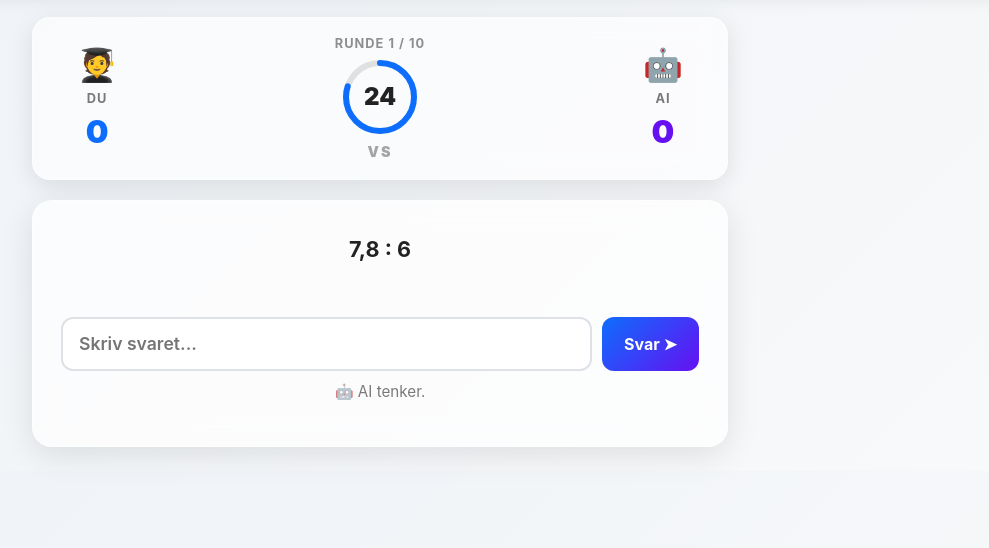
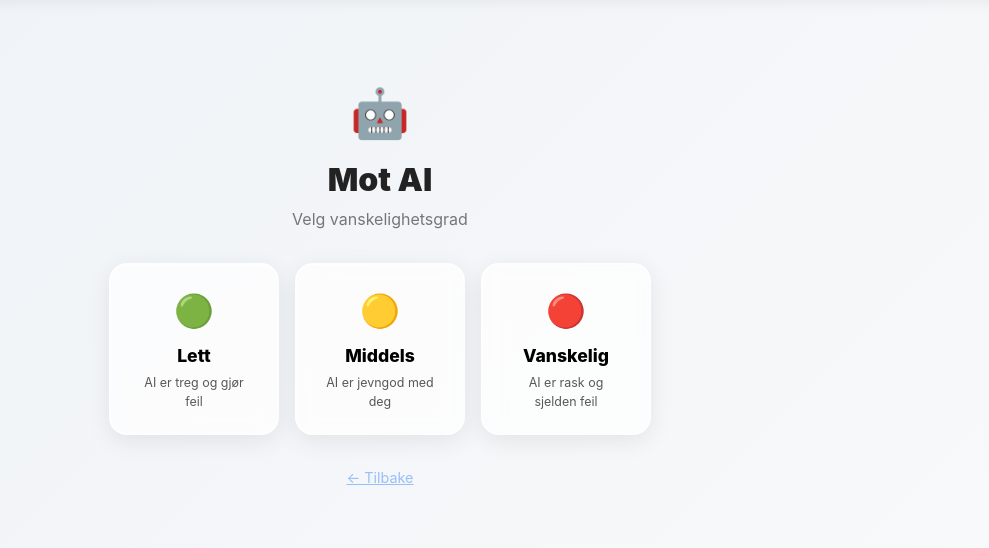
Before and after one commit to MonoMatte/monomatematikk, a Flask app: page /pvp/mot-ai in a window 1280 px wide. Shown: the part 77-625 px from the top of the page, without its empty margins (260-1249 px from the left). Run offline with Flask 3, Linux system fonts and the light colour scheme; a user stored in the database is signed in.

Commit message:
Update pvp_ai.html

```diff
--- a/templates/pvp_ai.html
+++ b/templates/pvp_ai.html
@@ -3,6 +3,34 @@
 {% block body %}
 
 <div class="container py-4" style="max-width:720px;">
+
+    <!-- DIFFICULTY SELECTOR (shown before game starts) -->
+    <div id="difficultyScreen" style="text-align:center;padding:60px 20px;">
+        <div style="font-size:3rem;margin-bottom:12px;">🤖</div>
+        <h2 style="font-weight:900;margin-bottom:8px;">Mot AI</h2>
+        <p style="opacity:.6;margin-bottom:32px;">Velg vanskelighetsgrad</p>
+        <div style="display:flex;gap:16px;justify-content:center;flex-wrap:wrap;">
+            <button class="pvp-diff-btn" onclick="startMedVanskelighet('easy')">
+                <div class="pvp-diff-icon">🟢</div>
+                <div class="pvp-diff-name">Lett</div>
+                <div class="pvp-diff-desc">AI er treg og gjør feil</div>
+            </button>
+            <button class="pvp-diff-btn" onclick="startMedVanskelighet('medium')">
+                <div class="pvp-diff-icon">🟡</div>
+                <div class="pvp-diff-name">Middels</div>
+                <div class="pvp-diff-desc">AI er jevngod med deg</div>
+            </button>
+            <button class="pvp-diff-btn" onclick="startMedVanskelighet('hard')">
+                <div class="pvp-diff-icon">🔴</div>
+                <div class="pvp-diff-name">Vanskelig</div>
+                <div class="pvp-diff-desc">AI er rask og sjelden feil</div>
+            </button>
+        </div>
+        <a href="/pvp" style="display:block;margin-top:32px;opacity:.4;font-size:.9rem;">← Tilbake</a>
+    </div>
+
+    <!-- GAME (hidden until difficulty chosen) -->
+    <div id="gameScreen" style="display:none;">
 
     <!-- HEADER -->
     <div class="pvp-game-header">
@@ -30,6 +58,7 @@
         <div class="pvp-player pvp-player-ai">
             <div class="pvp-player-icon">🤖</div>
             <div class="pvp-player-name">AI</div>
+            <div id="aiDiffBadge" style="font-size:.7rem;opacity:.6;"></div>
             <div class="pvp-score-val" id="scoreAI">0</div>
         </div>
     </div>
@@ -70,6 +99,7 @@
         <a href="/pvp" style="display:block;margin-top:12px;opacity:.5;font-size:.9rem;">← Velg modus</a>
     </div>
 
+    </div><!-- /gameScreen -->
 </div>
 
 <script>
@@ -85,20 +115,39 @@ let timerVal = BASE_TIME;
 let timerInterval = null;
 let aiTimeout = null;
 let roundDone = false;
-let playerAnsweredAt = null;  // seconds remaining when player answered
+let playerAnsweredAt = null;
 let aiAnsweredAt = null;
+let difficulty = 'medium';
 
-// AI difficulty: seconds remaining when AI answers (random within range)
-function aiThinkTime() {
-    // Difficulty ramps up: rounds 1-3 = slow AI, 4-7 = medium, 8-10 = fast
-    if (round <= 3) return BASE_TIME - _rand(12, 22);   // answers at 8-18s remaining
-    if (round <= 7) return BASE_TIME - _rand(8, 18);    // answers at 12-22s remaining
-    return BASE_TIME - _rand(4, 12);                    // answers at 18-26s remaining
+/*
+  AI-oppførsel per vanskelighetsgrad:
+  - waitMin/waitMax: sekunder FRA voppretter vises til AI "svarer"
+  - correctChance:   sannsynlighet (0-1) at AI svarer RIKTIG
+
+  Lett:      AI venter 18-28s, svarer riktig 35% av tiden
+  Middels:   AI venter  8-18s, svarer riktig 70% av tiden
+  Vanskelig: AI venter  2-7s,  svarer riktig 92% av tiden
+*/
+const DIFF = {
+    easy:   { waitMin: 18, waitMax: 28, correctChance: 0.35 },
+    medium: { waitMin:  8, waitMax: 18, correctChance: 0.70 },
+    hard:   { waitMin:  2, waitMax:  7, correctChance: 0.92 },
+};
+
+function startMedVanskelighet(d) {
+    difficulty = d;
+    document.getElementById('difficultyScreen').style.display = 'none';
+    document.getElementById('gameScreen').style.display = 'block';
+    const badges = { easy:'🟢 Lett', medium:'🟡 Middels', hard:'🔴 Vanskelig' };
+    document.getElementById('aiDiffBadge').textContent = badges[d];
+    startRunde();
 }
+
 function _rand(a, b) { return Math.floor(Math.random() * (b - a + 1)) + a; }
 
 async function hentOppgave() {
-    const res = await fetch('/pvp/ai-oppgave');
+    // Send difficulty til server så riktig oppgavepool brukes
+    const res = await fetch('/pvp/ai-oppgave?diff=' + difficulty);
     return await res.json();
 }
 
@@ -120,102 +169,107 @@ async function startRunde() {
     document.getElementById('answerInput').className = 'pvp-answer-input';
     document.getElementById('submitBtn').disabled = false;
     document.getElementById('questionCard').style.display = 'block';
-    animateDots();
+    startDots();
 
+    // Last oppgave fra server
     const oppgave = await hentOppgave();
     currentAnswer = oppgave.a;
     document.getElementById('questionText').textContent = oppgave.q;
 
+    // Start timer og AI KUN etter at spørsmål er synlig
     startTimer();
+    scheduleAI();
+}
 
-    // Schedule AI answer
-    const aiAt = aiThinkTime();
+function scheduleAI() {
+    clearTimeout(aiTimeout);
+    const cfg = DIFF[difficulty];
+
+    // Bestem nå om AI vil svare riktig denne runden
+    const willBeCorrect = Math.random() < cfg.correctChance;
+
+    // Trekk ventetid i sekunder
+    const waitSec = _rand(cfg.waitMin, cfg.waitMax);
+
     aiTimeout = setTimeout(() => {
-        if (!roundDone) aiSvarer(aiAt);
-    }, (BASE_TIME - aiAt) * 1000);
+        if (roundDone) return;
+        document.getElementById('aiThinking').style.display = 'none';
+
+        if (willBeCorrect) {
+            // AI svarer riktig
+            aiAnsweredAt = timerVal;
+
+            if (playerAnsweredAt !== null) {
+                // Spiller var allerede ferdig — avslutt runden
+                avsluttRunde();
+            } else {
+                // Spiller tenker fortsatt — vis melding, kutt timer
+                showStatus('🤖 AI svarte riktig! Du har <strong>' + timerVal + 's</strong> igjen...', 'pvp-status-ai');
+                if (timerVal > 8) timerVal = 8;
+            }
+        } else {
+            // AI svarer feil — spiller får sjansen alene
+            showStatus('🤖 AI svarte feil! Din sjanse ✨', 'pvp-status-win');
+            // AI prøver ikke igjen — runden fortsetter til timeout eller spiller svarer
+        }
+    }, waitSec * 1000);
+}
+
+function showStatus(html, cls) {
+    const row = document.getElementById('statusRow');
+    row.style.display = 'flex';
+    row.className = 'pvp-status-row ' + cls;
+    document.getElementById('statusMsg').innerHTML = html;
 }
 
 function startTimer() {
     clearInterval(timerInterval);
     timerVal = BASE_TIME;
     updateTimerUI();
-
     timerInterval = setInterval(() => {
         timerVal--;
         updateTimerUI();
         if (timerVal <= 0) {
             clearInterval(timerInterval);
-            if (!roundDone) ingenSvarte();
+            if (!roundDone) avsluttRunde();
         }
     }, 1000);
 }
 
 function updateTimerUI() {
     document.getElementById('timerNum').textContent = timerVal;
-    const pct = timerVal / BASE_TIME;
-    const offset = CIRCUMFERENCE * (1 - pct);
-    document.getElementById('timerArc').style.strokeDashoffset = offset;
     const arc = document.getElementById('timerArc');
-    if (timerVal <= 10) arc.style.stroke = '#dc3545';
-    else if (timerVal <= 20) arc.style.stroke = '#fd7e14';
-    else arc.style.stroke = '#0d6efd';
+    arc.style.strokeDashoffset = CIRCUMFERENCE * (1 - timerVal / BASE_TIME);
+    arc.style.stroke = timerVal <= 10 ? '#dc3545' : timerVal <= 20 ? '#fd7e14' : '#0d6efd';
 }
 
 function sjekkSvar() {
     if (roundDone) return;
-    const svar = document.getElementById('answerInput').value.trim();
-    if (!svar) return;
+    const raw = document.getElementById('answerInput').value.trim();
+    if (!raw) return;
 
     const input = document.getElementById('answerInput');
-    const btn = document.getElementById('submitBtn');
+    const normalize = s => s.replace(',', '.').toLowerCase().trim();
 
-    if (svar.replace(',','.').toLowerCase() === currentAnswer.replace(',','.').toLowerCase()) {
+    if (normalize(raw) === normalize(currentAnswer)) {
         playerAnsweredAt = timerVal;
         input.disabled = true;
-        btn.disabled = true;
+        document.getElementById('submitBtn').disabled = true;
         input.className = 'pvp-answer-input pvp-correct';
 
-        // If AI hasn't answered yet: cut timer to 10s max
-        if (aiAnsweredAt === null) {
-            if (timerVal > 10) {
-                timerVal = 10;
-                updateTimerUI();
-                clearTimeout(aiTimeout);
-                // Reschedule AI within remaining time
-                aiTimeout = setTimeout(() => {
-                    if (!roundDone) aiSvarer(Math.floor(Math.random() * 9) + 1);
-                }, (timerVal - 1) * 1000 + _rand(500, 2000));
-            }
+        if (aiAnsweredAt !== null) {
+            // AI allerede riktig — avslutt
+            avsluttRunde();
         } else {
-            // AI already answered – finish round
-            avsluttRunde();
+            // Vent litt på AI — kutt timer
+            if (timerVal > 8) timerVal = 8;
         }
     } else {
         input.className = 'pvp-answer-input pvp-wrong';
         setTimeout(() => {
             input.className = 'pvp-answer-input';
             input.value = '';
-        }, 600);
-    }
-}
-
-function aiSvarer(atSeconds) {
-    aiAnsweredAt = atSeconds;
-    document.getElementById('aiThinking').style.display = 'none';
-
-    if (playerAnsweredAt !== null) {
-        // Both answered – finish
-        avsluttRunde();
-    } else {
-        // Player still thinking – show AI answered
-        const statusRow = document.getElementById('statusRow');
-        const statusMsg = document.getElementById('statusMsg');
-        statusRow.style.display = 'flex';
-        statusMsg.innerHTML = '🤖 AI svarte riktig! Du har <strong>' + timerVal + 's</strong> igjen...';
-        statusRow.className = 'pvp-status-row pvp-status-ai';
-
-        // Cut timer
-        if (timerVal > 10) timerVal = 10;
+        }, 500);
     }
 }
 
@@ -228,54 +282,33 @@ function avsluttRunde() {
     document.getElementById('inputRow').style.display = 'none';
     document.getElementById('aiThinking').style.display = 'none';
 
-    const statusRow = document.getElementById('statusRow');
-    const statusMsg = document.getElementById('statusMsg');
-    statusRow.style.display = 'flex';
+    const pOk = playerAnsweredAt !== null;
+    const aOk = aiAnsweredAt !== null;
+    let rp = 0, ra = 0;
 
-    let roundScorePlayer = 0;
-    let roundScoreAI = 0;
-
-    if (playerAnsweredAt !== null && aiAnsweredAt !== null) {
-        // Both correct
+    if (pOk && aOk) {
         if (playerAnsweredAt >= aiAnsweredAt) {
-            // Player faster
-            roundScorePlayer = 100;
-            roundScoreAI = 40;
-            statusMsg.innerHTML = `✅ Du var raskere! +100 poeng (AI: +40)`;
-            statusRow.className = 'pvp-status-row pvp-status-win';
+            rp = 100; ra = 40;
+            showStatus('✅ Du var raskere! +100 &nbsp;|&nbsp; 🤖 +40', 'pvp-status-win');
         } else {
-            // AI faster
-            roundScorePlayer = 40;
-            roundScoreAI = 100;
-            statusMsg.innerHTML = `⚡ AI var raskere! +40 poeng (AI: +100)`;
-            statusRow.className = 'pvp-status-row pvp-status-lose';
+            rp = 40; ra = 100;
+            showStatus('⚡ AI var raskere! +40 &nbsp;|&nbsp; 🤖 +100', 'pvp-status-lose');
         }
-    } else if (playerAnsweredAt !== null) {
-        // Only player correct
-        roundScorePlayer = 100;
-        statusMsg.innerHTML = `✅ Riktig! AI klarte det ikke. +100 poeng!`;
-        statusRow.className = 'pvp-status-row pvp-status-win';
-    } else if (aiAnsweredAt !== null) {
-        // Only AI correct
-        roundScoreAI = 100;
-        statusMsg.innerHTML = `❌ AI fikk det til, du ikke. AI +100 poeng`;
-        statusRow.className = 'pvp-status-row pvp-status-lose';
+    } else if (pOk) {
+        rp = 100;
+        showStatus('✅ Bare du fikk det til! +100 poeng', 'pvp-status-win');
+    } else if (aOk) {
+        ra = 100;
+        showStatus('❌ AI fikk det til, du ikke. 🤖 +100', 'pvp-status-lose');
     } else {
-        statusMsg.innerHTML = `⏱️ Ingen svarte riktig denne runden!`;
-        statusRow.className = 'pvp-status-row pvp-status-draw';
+        showStatus('⏱️ Ingen svarte riktig denne runden!', 'pvp-status-draw');
     }
 
-    scorePlayer += roundScorePlayer;
-    scoreAI += roundScoreAI;
+    scorePlayer += rp;
+    scoreAI += ra;
     document.getElementById('scorePlayer').textContent = scorePlayer;
     document.getElementById('scoreAI').textContent = scoreAI;
-
     document.getElementById('nesteDiv').style.display = 'block';
-}
-
-function ingenSvarte() {
-    aiAnsweredAt = null;
-    avsluttRunde();
 }
 
 function nesteRunde() {
@@ -286,44 +319,37 @@ function nesteRunde() {
 function visResultat() {
     document.getElementById('questionCard').style.display = 'none';
     document.getElementById('nesteDiv').style.display = 'none';
-    const screen = document.getElementById('resultScreen');
-    screen.style.display = 'block';
-
+    document.getElementById('resultScreen').style.display = 'block';
     document.getElementById('finalPlayer').textContent = scorePlayer;
     document.getElementById('finalAI').textContent = scoreAI;
 
     if (scorePlayer > scoreAI) {
         document.getElementById('resultIcon').textContent = '🏆';
         document.getElementById('resultTitle').textContent = 'Du vant!';
-        document.getElementById('resultSub').textContent = `${scorePlayer} – ${scoreAI} poeng`;
     } else if (scoreAI > scorePlayer) {
         document.getElementById('resultIcon').textContent = '🤖';
         document.getElementById('resultTitle').textContent = 'AI vant!';
-        document.getElementById('resultSub').textContent = `${scorePlayer} – ${scoreAI} poeng. Prøv igjen!`;
     } else {
         document.getElementById('resultIcon').textContent = '🤝';
         document.getElementById('resultTitle').textContent = 'Uavgjort!';
-        document.getElementById('resultSub').textContent = `${scorePlayer} – ${scoreAI} poeng`;
     }
+    document.getElementById('resultSub').textContent = scorePlayer + ' – ' + scoreAI + ' poeng';
 }
 
-function animateDots() {
+let dotsInterval = null;
+function startDots() {
+    clearInterval(dotsInterval);
     let d = 0;
-    const dots = document.getElementById('dots');
-    setInterval(() => {
-        if (!document.getElementById('aiThinking').style.display || document.getElementById('aiThinking').style.display === 'block') {
-            dots.textContent = '.'.repeat((d % 3) + 1);
-            d++;
-        }
+    const el = document.getElementById('dots');
+    dotsInterval = setInterval(() => {
+        if (el) el.textContent = '.'.repeat((d++ % 3) + 1);
     }, 400);
 }
 
-// Enter key support
 document.addEventListener('DOMContentLoaded', () => {
-    document.getElementById('answerInput').addEventListener('keydown', (e) => {
+    document.getElementById('answerInput').addEventListener('keydown', e => {
         if (e.key === 'Enter') sjekkSvar();
     });
-    startRunde();
 });
 </script>
 
```
